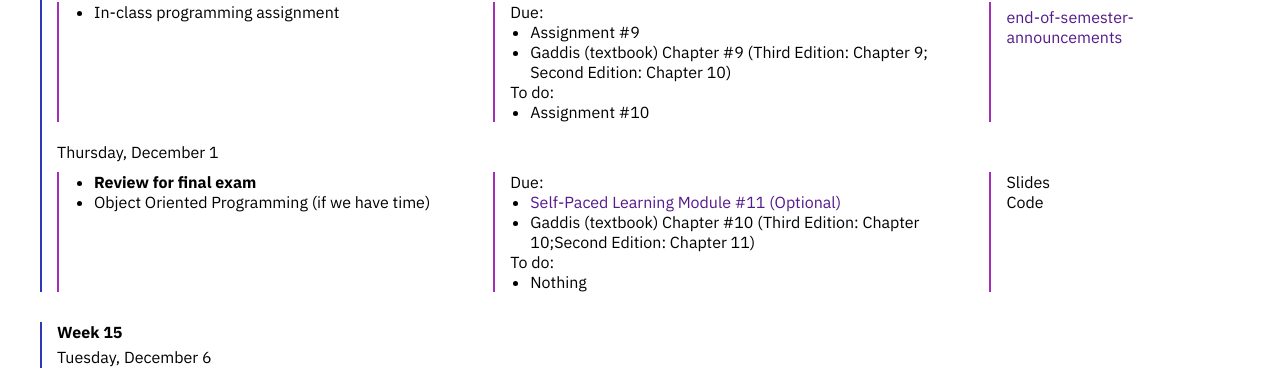
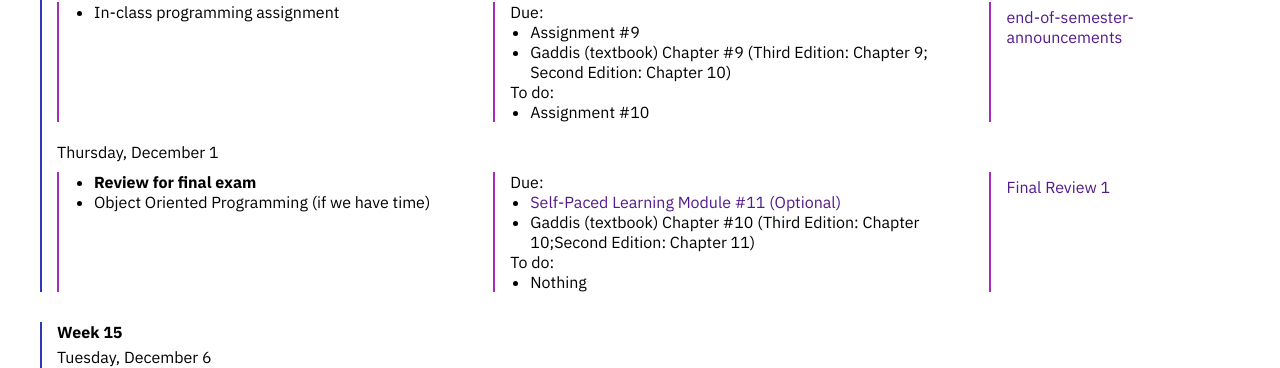
Before and after one commit to emilydidthis/-CSCI-UA.0002-Fall22, a Jekyll site: the page built from schedule.markdown, in a window 1280 px wide and 900 px high, scrolled down 4830 px. Shown: the part 88-456 px from the top of the window. Built offline with Jekyll 4.4.1, drawn with Linux system fonts in a browser that asks for light colours.

Commit message:
finals review

```diff
--- a/schedule.markdown
+++ b/schedule.markdown
@@ -734,8 +734,7 @@ To do:
 <div class="week-column materials" markdown="1">
 
 ### Materials
-Slides
-Code
+<a href="{{ site.url }}{{ site.baseurl }}/assets/slides/finals-review-1.pdf">Final Review 1</a>
 </div>
 </div>
 
```
Also changed, not shown: 1 other file.
